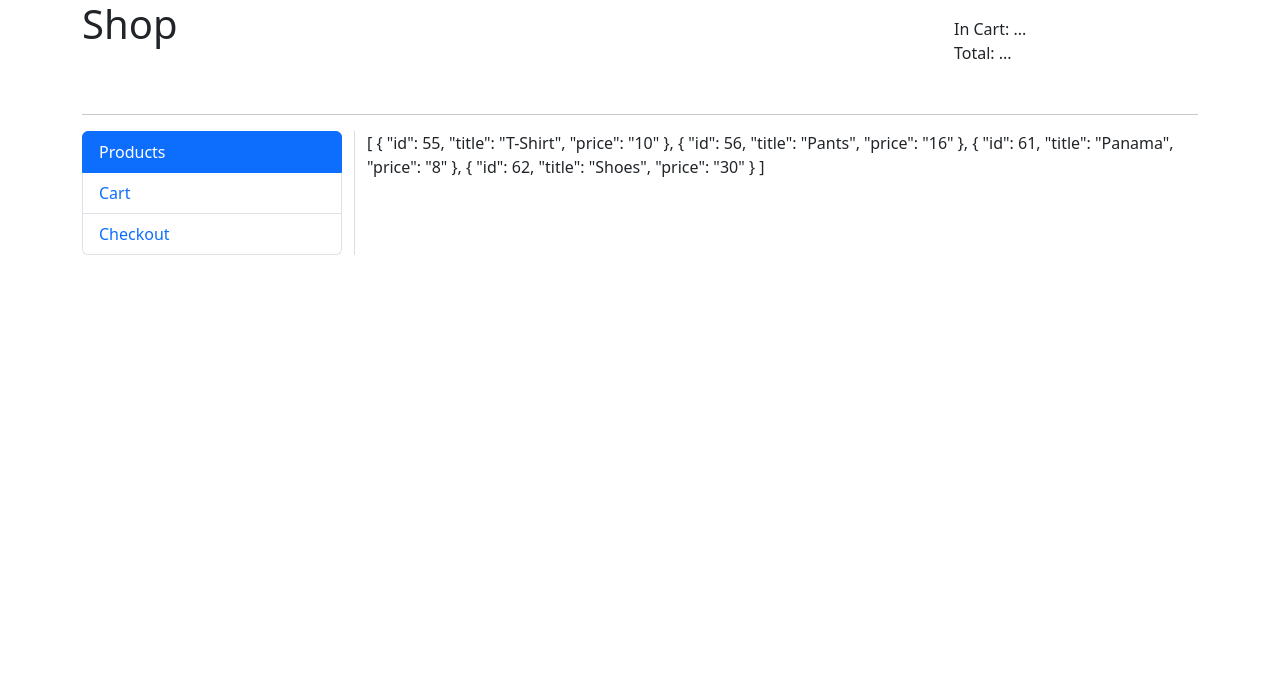
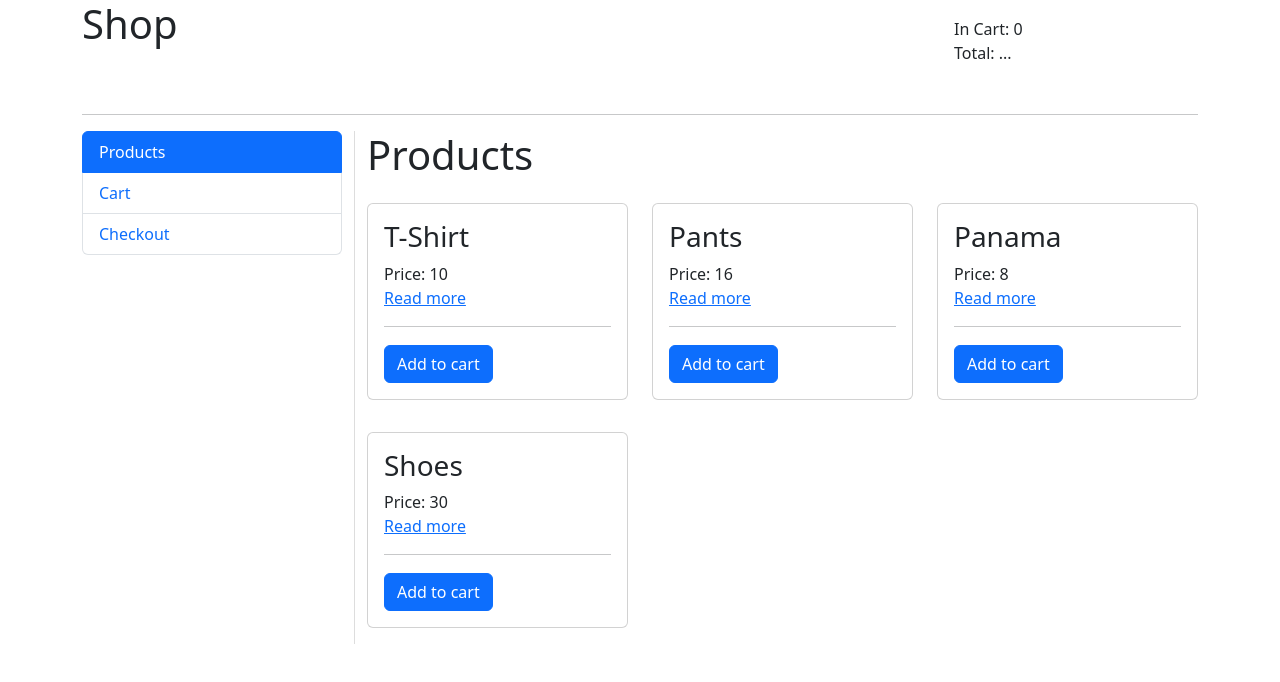
Before and after one commit to fak1r/VUE-SPA-EXAMPLE, a Vue app: page / in a window 1280 px wide. Shown: the top 682 px of the page. Built offline with nearby package versions, Linux system fonts and the light colour scheme.

Commit message:
products display + remove and delete buttons

```diff
--- a/src/App.vue
+++ b/src/App.vue
@@ -8,7 +8,7 @@
           </div>
           <div class="col col-sm-3">
             <div class="alert alert-default">
-              <div>In Cart: ...</div>
+              <div>In Cart: {{ cartCnt }}</div>
               <div>Total: ...</div>
             </div>
           </div>
@@ -46,6 +46,7 @@
 </template>
 
 <script>
+import {mapGetters} from "vuex";
 
   export default {
     data: () => ({
@@ -55,6 +56,9 @@
           { route: 'Checkout', title: 'Checkout' }
         ]
       }),
+    computed:{
+      ...mapGetters('cart', {cartCnt: 'length'})
+    }
   }
 </script>
 
--- a/src/store/cart.js
+++ b/src/store/cart.js
@@ -1,3 +1,32 @@
+import products from "@/store/products";
+
 export default {
     namespaced: true, // used in order to give unic names for all actions, mutations, getters: 'cart/name'
+    state: {
+        products: []
+    },
+    getters: {
+        length: state => state.products.length,
+        has: state => id => state.products.some(pr => pr.id === id)
+    },
+    mutations:{
+        add(state, id){
+            state.products.push({ id, cnt: 1 })
+        },
+        remove(state, id){
+            state.products = state.products.filter(pr => pr.id !== id)
+        }
+    },
+    actions:{
+        add(store, id){
+            if (!store.getters.has(id)){
+                store.commit('add', id)
+            }
+        },
+        remove(store, id){
+            if (store.getters.has(id)){
+                store.commit('remove', id)
+            }
+        }
+    }
 }
--- a/src/store/products.js
+++ b/src/store/products.js
@@ -4,7 +4,8 @@ export default {
         items: GetProducts()
     },
     getters: {
-        all: state => state.items
+        all: state => state.items,
+        item: state => id => state.items.find(pr => pr.id === id)
     }
 }
 
--- a/src/views/ProductsList.vue
+++ b/src/views/ProductsList.vue
@@ -1,19 +1,47 @@
 <template>
-  {{ all }}
+  <div>
+    <h1>Products</h1>
+    <div class="row">
+      <div class="col col-sm-4 mb-3 mt-3"
+           v-for="product in products"
+           :key="product.id">
+        <div class="card">
+          <div class="card-body">
+            <h3>{{ product.title }}</h3>
+            <div>Price: {{ product.price }}</div>
+            <router-link :to="`/product/${product.id}`">Read more</router-link>
+            <hr>
+            <button v-if="inCart(product.id)" type="button" class="btn btn-dark"
+                    @click="removeFromCart(product.id)">Remove from cart
+            </button>
+            <button v-else type="button" class="btn btn-primary"
+                    @click="addToCart(product.id)">Add to cart
+            </button>
+          </div>
+        </div>
+      </div>
+    </div>
+  </div>
 </template>
 
 <script>
-  import { mapGetters } from 'vuex'
+  import { mapGetters, mapActions } from 'vuex'
 
   export default {
     name: "ProductsList",
     computed: {
-      ...mapGetters('products', ["all"])
+      ...mapGetters('products', { products: "all" }),
+      ...mapGetters('cart', { inCart: 'has' })
+    },
+    methods: {
+      ...mapActions('cart', { addToCart: "add", removeFromCart: "remove" })
     }
   }
 
 </script>
 
 <style scoped>
-
+.btn{
+  margin-top: 2px;
+}
 </style>
```
